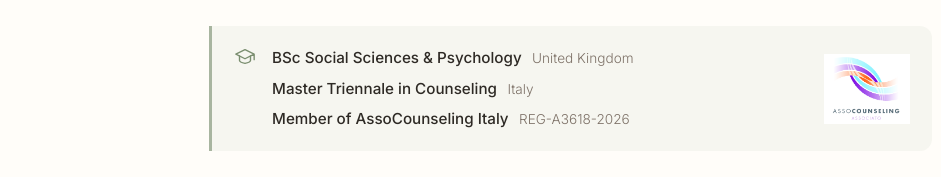
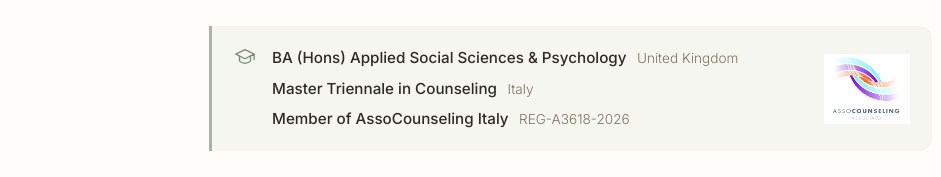
Before and after one commit to danileite-counselling/danielleleite-counselling, a plain HTML site: page index.html in a window 1280 px wide. Shown: the part 1835-2012 px from the top of the page, without its empty margins (158-1099 px from the left). Drawn offline with nearby package versions, Linux system fonts and the light colour scheme; a web font is replaced by a local one.

Commit message:
Add files via upload
Correct degree title

```diff
--- a/index.html
+++ b/index.html
@@ -971,7 +971,7 @@ footer a {
         <div style="display: flex; align-items: flex-start; gap: 1rem;">
           <svg class="icon" viewBox="0 0 24 24"><path d="M22 10v6M2 10l10-5 10 5-10 5z"/><path d="M6 12v5c0 2 6 3 6 3s6-1 6-3v-5"/></svg>
           <div class="credentials-text">
-            <span class="credential">BSc Social Sciences &amp; Psychology <em>United Kingdom</em></span>
+            <span class="credential">BA (Hons) Applied Social Sciences &amp; Psychology <em>United Kingdom</em></span>
             <span class="credential">Master Triennale in Counseling <em>Italy</em></span>
             <span class="credential">Member of AssoCounseling Italy <em>REG-A3618-2026</em></span>
           </div>
```
